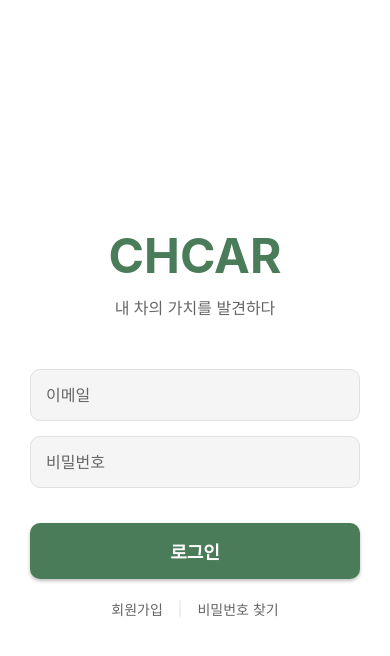
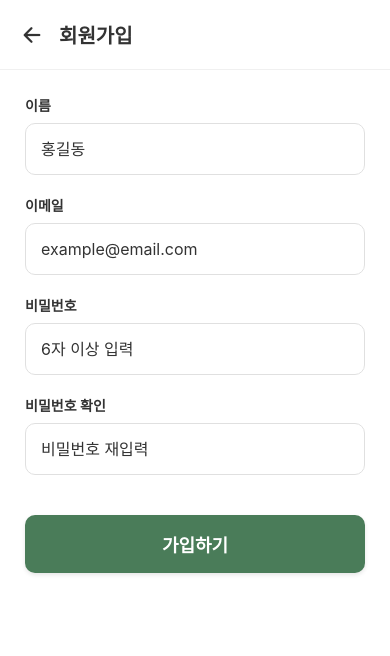
Before and after one commit to hwicoding/chcar-frontend, a React Native app: screen /SignUp in a window 390 px wide. Shown: the top 656 px of the page. Built offline with nearby package versions, Linux system fonts and the light colour scheme.

Commit message:
251203 > front-end > react-native > 마이 페이지 및 회원가입 구현, UI Safe Area 적용

```diff
--- a/src/presentation/navigation/AppNavigator.tsx
+++ b/src/presentation/navigation/AppNavigator.tsx
@@ -5,6 +5,7 @@ import { Colors } from '@/shared/Colors';
 
 // Screens
 import { LoginScreen } from '../screens/LoginScreen';
+import { SignUpScreen } from '../screens/SignUpScreen';
 import { HomeScreen } from '../screens/HomeScreen';
 import { PredictionScreen } from '../screens/PredictionScreen';
 import { MyPageScreen } from '../screens/MyPageScreen';
@@ -12,6 +13,7 @@ import { MyPageScreen } from '../screens/MyPageScreen';
 // Types
 export type RootStackParamList = {
     Auth: undefined;
+    SignUp: undefined;
     Home: undefined;
     Prediction: undefined;
     MyPage: undefined;
@@ -32,6 +34,11 @@ export const AppNavigator = () => {
                 <Stack.Screen
                     name="Auth"
                     component={LoginScreen}
+                    options={{ headerShown: false }}
+                />
+                <Stack.Screen
+                    name="SignUp"
+                    component={SignUpScreen}
                     options={{ headerShown: false }}
                 />
 
--- a/src/presentation/screens/LoginScreen.tsx
+++ b/src/presentation/screens/LoginScreen.tsx
@@ -13,6 +13,7 @@ import {
 } from 'react-native';
 import { Colors } from '@/shared/Colors';
 import { useLoginViewModel } from '../viewmodels/LoginViewModel';
+import { SafeAreaView } from 'react-native-safe-area-context';
 
 export const LoginScreen = ({ navigation }: any) => {
     const {
@@ -30,8 +31,10 @@ export const LoginScreen = ({ navigation }: any) => {
                 behavior={Platform.OS === 'ios' ? 'padding' : 'height'}
                 style={styles.container}
             >
+                <SafeAreaView style={{ flex: 1 }}>
                     <View style={styles.contentContainer}>
                         {/* Logo Area */}
+                        {/* ... content ... */}
                         <View style={styles.logoContainer}>
                             <Text style={styles.logoText}>CHCAR</Text>
                             <Text style={styles.subLogoText}>내 차의 가치를 발견하다</Text>
@@ -72,7 +75,7 @@ export const LoginScreen = ({ navigation }: any) => {
                         </TouchableOpacity>
 
                         <View style={styles.footerContainer}>
-                        <TouchableOpacity>
+                            <TouchableOpacity onPress={() => navigation.navigate('SignUp')}>
                                 <Text style={styles.footerText}>회원가입</Text>
                             </TouchableOpacity>
                             <Text style={styles.divider}>|</Text>
@@ -81,6 +84,7 @@ export const LoginScreen = ({ navigation }: any) => {
                             </TouchableOpacity>
                         </View>
                     </View>
+                </SafeAreaView>
             </KeyboardAvoidingView>
         </TouchableWithoutFeedback>
     );
--- /dev/null
+++ b/src/presentation/screens/SignUpScreen.tsx
@@ -0,0 +1,168 @@
+import React from 'react';
+import {
+    View,
+    Text,
+    StyleSheet,
+    TextInput,
+    TouchableOpacity,
+    ActivityIndicator,
+    KeyboardAvoidingView,
+    Platform,
+    ScrollView
+} from 'react-native';
+import { Colors } from '@/shared/Colors';
+import { useSignUpViewModel } from '../viewmodels/SignUpViewModel';
+import { Ionicons } from '@expo/vector-icons';
+import { SafeAreaView } from 'react-native-safe-area-context';
+
+export const SignUpScreen = ({ navigation }: any) => {
+    // ... viewModel
+    const {
+        name, setName,
+        email, setEmail,
+        password, setPassword,
+        confirmPassword, setConfirmPassword,
+        isLoading,
+        handleSignUp
+    } = useSignUpViewModel(navigation);
+
+    return (
+        <SafeAreaView style={{ flex: 1, backgroundColor: Colors.background }}>
+            <KeyboardAvoidingView
+                behavior={Platform.OS === 'ios' ? 'padding' : 'height'}
+                style={styles.container}
+            >
+                <ScrollView contentContainerStyle={styles.scrollContent}>
+                    <View style={styles.header}>
+                        <TouchableOpacity onPress={() => navigation.goBack()} style={styles.backButton}>
+                            <Ionicons name="arrow-back" size={24} color={Colors.text} />
+                        </TouchableOpacity>
+                        <Text style={styles.title}>회원가입</Text>
+                    </View>
+
+                    <View style={styles.formContainer}>
+                        <View style={styles.inputGroup}>
+                            <Text style={styles.label}>이름</Text>
+                            <TextInput
+                                style={styles.input}
+                                placeholder="홍길동"
+                                value={name}
+                                onChangeText={setName}
+                            />
+                        </View>
+
+                        <View style={styles.inputGroup}>
+                            <Text style={styles.label}>이메일</Text>
+                            <TextInput
+                                style={styles.input}
+                                placeholder="example@email.com"
+                                keyboardType="email-address"
+                                autoCapitalize="none"
+                                value={email}
+                                onChangeText={setEmail}
+                            />
+                        </View>
+
+                        <View style={styles.inputGroup}>
+                            <Text style={styles.label}>비밀번호</Text>
+                            <TextInput
+                                style={styles.input}
+                                placeholder="6자 이상 입력"
+                                secureTextEntry
+                                value={password}
+                                onChangeText={setPassword}
+                            />
+                        </View>
+
+                        <View style={styles.inputGroup}>
+                            <Text style={styles.label}>비밀번호 확인</Text>
+                            <TextInput
+                                style={styles.input}
+                                placeholder="비밀번호 재입력"
+                                secureTextEntry
+                                value={confirmPassword}
+                                onChangeText={setConfirmPassword}
+                            />
+                        </View>
+
+                        <TouchableOpacity
+                            style={styles.signUpButton}
+                            onPress={handleSignUp}
+                            disabled={isLoading}
+                        >
+                            {isLoading ? (
+                                <ActivityIndicator color={Colors.white} />
+                            ) : (
+                                <Text style={styles.signUpButtonText}>가입하기</Text>
+                            )}
+                        </TouchableOpacity>
+                    </View>
+                </ScrollView>
+            </KeyboardAvoidingView>
+        </SafeAreaView>
+    );
+};
+
+const styles = StyleSheet.create({
+    container: {
+        flex: 1,
+        backgroundColor: Colors.background,
+    },
+    scrollContent: {
+        flexGrow: 1,
+    },
+    header: {
+        flexDirection: 'row',
+        alignItems: 'center',
+        padding: 20,
+        backgroundColor: Colors.white,
+        borderBottomWidth: 1,
+        borderBottomColor: '#F0F0F0',
+    },
+    backButton: {
+        marginRight: 15,
+    },
+    title: {
+        fontSize: 20,
+        fontWeight: 'bold',
+        color: Colors.text,
+    },
+    formContainer: {
+        padding: 25,
+    },
+    inputGroup: {
+        marginBottom: 20,
+    },
+    label: {
+        fontSize: 14,
+        fontWeight: '600',
+        color: Colors.text,
+        marginBottom: 8,
+    },
+    input: {
+        backgroundColor: Colors.white,
+        borderWidth: 1,
+        borderColor: Colors.border,
+        borderRadius: 10,
+        padding: 15,
+        fontSize: 16,
+        color: Colors.text,
+    },
+    signUpButton: {
+        backgroundColor: Colors.primary,
+        borderRadius: 10,
+        paddingVertical: 16,
+        alignItems: 'center',
+        marginTop: 20,
+        shadowColor: "#000",
+        shadowOffset: { width: 0, height: 2 },
+        shadowOpacity: 0.1,
+        shadowRadius: 4,
+        elevation: 3,
+    },
+    signUpButtonText: {
+        color: Colors.white,
+        fontSize: 18,
+        fontWeight: 'bold',
+    },
+});
--- /dev/null
+++ b/src/presentation/viewmodels/SignUpViewModel.ts
@@ -0,0 +1,50 @@
+import { useState } from 'react';
+import { Alert } from 'react-native';
+
+export const useSignUpViewModel = (navigation: any) => {
+    const [name, setName] = useState('');
+    const [email, setEmail] = useState('');
+    const [password, setPassword] = useState('');
+    const [confirmPassword, setConfirmPassword] = useState('');
+    const [isLoading, setIsLoading] = useState(false);
+
+    const handleSignUp = () => {
+        // 1. 입력값 검증
+        if (!name || !email || !password || !confirmPassword) {
+            Alert.alert('알림', '모든 정보를 입력해주세요.');
+            return;
+        }
+
+        if (password !== confirmPassword) {
+            Alert.alert('알림', '비밀번호가 일치하지 않습니다.');
+            return;
+        }
+
+        if (password.length < 6) {
+            Alert.alert('알림', '비밀번호는 6자 이상이어야 합니다.');
+            return;
+        }
+
+        setIsLoading(true);
+
+        // 2. 가입 시뮬레이션
+        setTimeout(() => {
+            setIsLoading(false);
+            Alert.alert('환영합니다!', '회원가입이 완료되었습니다.\n로그인 해주세요.', [
+                {
+                    text: '확인',
+                    onPress: () => navigation.goBack(), // 로그인 화면으로 복귀
+                },
+            ]);
+        }, 1500);
+    };
+
+    return {
+        name, setName,
+        email, setEmail,
+        password, setPassword,
+        confirmPassword, setConfirmPassword,
+        isLoading,
+        handleSignUp,
+    };
+};
```
Also changed, not shown: 1 other file (tests, documents, lock files or other folders). Lines whose indentation alone changed are shown as unchanged.
